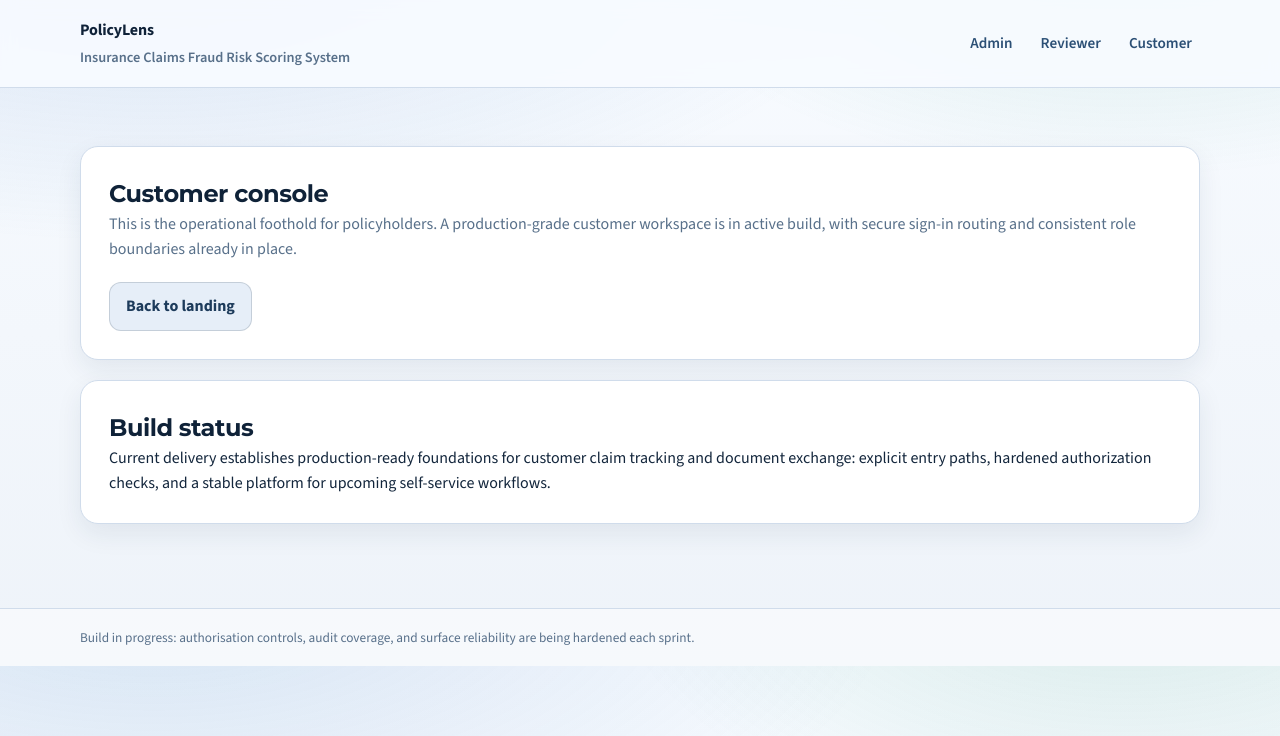
After one commit to AAdewunmi/Claims-Fraud-Risk-Scoring-Project, a Django app: template policylens/templates/console/customer_home.html in a window 1280 px wide. The commit adds this page. Shown: the top 736 px of the page. Run offline with Django 5.2, Linux system fonts and the light colour scheme; the template is opened without the code that fills it, so the values that code supplies are empty; parts of the project's set-up code (start-up, migrations or seed data) failed here and were passed over.

Commit message:
feat(console): add customer console home template with access-boundary messaging

```diff
--- a/policylens/templates/console/admin_home.html
+++ b/policylens/templates/console/admin_home.html
@@ -19,7 +19,7 @@
   </section>
 
   <section class="card">
-    <h2>Next surfaces</h2>
+    <h2>Build status</h2>
     <p>
       Current delivery is focused on moving critical operations out of Django admin into hardened product-native
       controls for configuration, user lifecycle management, audit visibility, and system governance.
--- /dev/null
+++ b/policylens/templates/console/customer_home.html
@@ -0,0 +1,25 @@
+{% extends "site/base.html" %}
+
+{% block title %}Customer console | PolicyLens{% endblock %}
+
+{% block content %}
+  <section class="card">
+    <h1>Customer console</h1>
+    <p class="muted">
+      This is the operational foothold for policyholders. A production-grade customer workspace is in active build,
+      with secure sign-in routing and consistent role boundaries already in place.
+    </p>
+
+    <div class="button-row">
+      <a class="button button-secondary" href="/">Back to landing</a>
+    </div>
+  </section>
+
+  <section class="card">
+    <h2>Build status</h2>
+    <p>
+      Current delivery establishes production-ready foundations for customer claim tracking and document exchange:
+      explicit entry paths, hardened authorization checks, and a stable platform for upcoming self-service workflows.
+    </p>
+  </section>
+{% endblock %}
--- a/policylens/templates/console/reviewer_home.html
+++ b/policylens/templates/console/reviewer_home.html
@@ -16,7 +16,7 @@
   </section>
 
   <section class="card">
-    <h2>What this proves</h2>
+    <h2>Build status</h2>
     <p>
       Current delivery validates production-ready access behavior: anonymous users are redirected to reviewer sign-in,
       authenticated non-reviewer access is denied with a shared 403 surface, and this console is prepared for queue,
```
